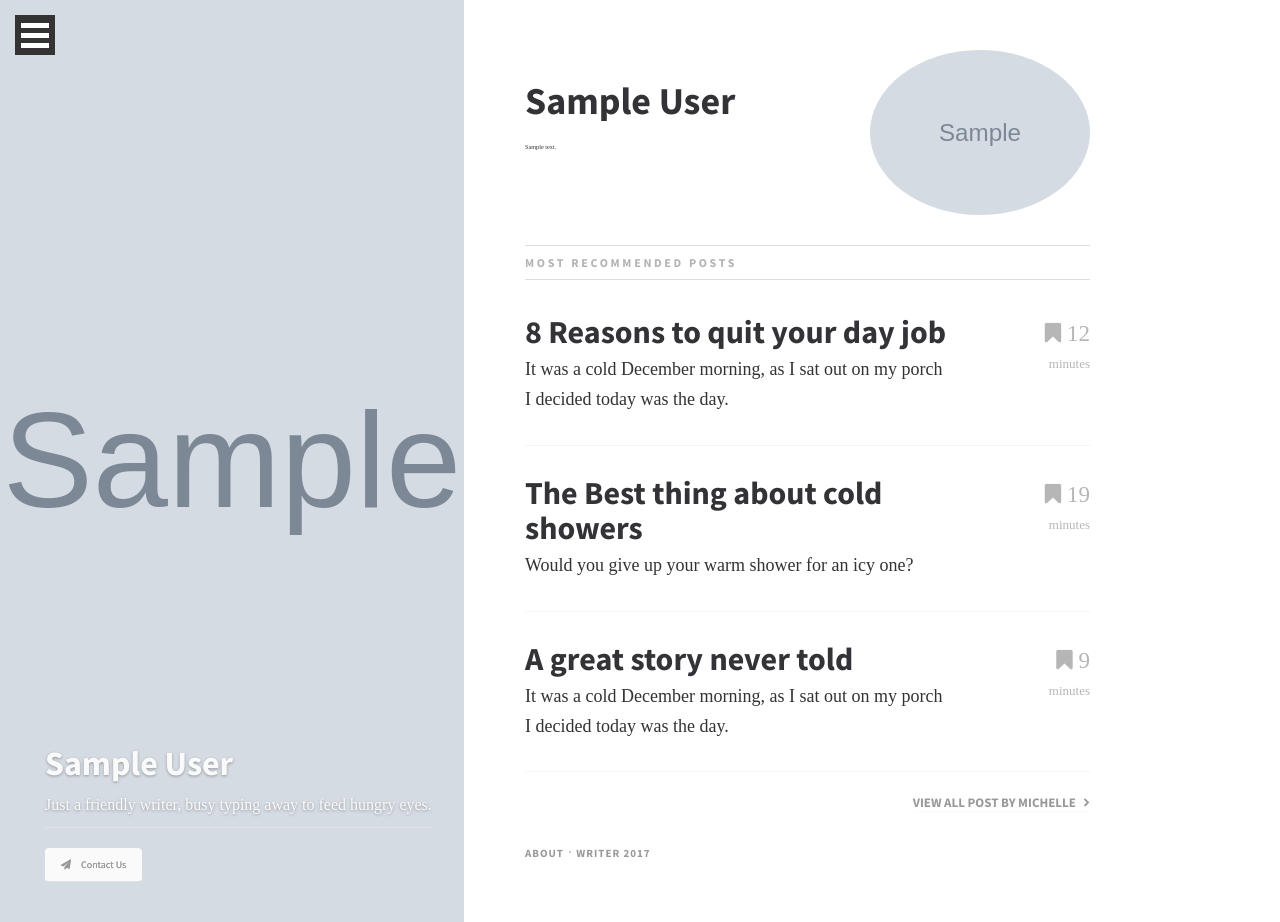
After one commit to LigorioSalgado/TCHLX, a Django app: template techlinx/templates/blog/autores/perfil.html in a window 1280 px wide. The commit adds this page. Run offline with Django 3.2, Linux system fonts and the light colour scheme; tables that the repository leaves empty hold one stand-in row (values such as "Sample post"); the template is opened without the code that fills it: values that come from a table or form of the project are taken from there, most other values are stand-ins (such as "Sample title", 1, 10 or a date in 2020); grey boxes marked "Sample" are stand-in pictures; parts of the project's set-up code (start-up, migrations or seed data) failed here and were passed over; some libraries are stand-ins or nearby versions; some web fonts are replaced.

Commit message:
Primera etapa de perfil

```diff
--- /dev/null
+++ b/techlinx/Staff/urls.py
@@ -0,0 +1,9 @@
+from django.conf.urls import url
+from django.contrib import admin
+from .views import autor
+
+
+urlpatterns = [
+    url(r'^(?P<slug>[\w-]+)/$', autor,name="detail"),
+
+]
--- /dev/null
+++ b/techlinx/templates/blog/autores/base.html
@@ -0,0 +1,53 @@
+{% load static %}
+<!DOCTYPE html>
+<html class="no-js">
+    <head>
+        <meta charset="utf-8">
+        <meta http-equiv="X-UA-Compatible" content="IE=edge,chrome=1">
+        <title>{% block title %}{% endblock title %}</title>
+        <meta name="description" content="">
+        <meta name="viewport" content="width=device-width">
+
+        <link rel="stylesheet" href="{% static 'css/bootstrap.min.css' %}">
+        <link rel="stylesheet" href="{% static 'css/font-awesome.min.css' %}">
+        <link rel="stylesheet" href="{% static 'css/main.css' %}">
+
+        <!--[if lt IE 9]>
+            <script src="/js/vendor/html5shiv.min.js"></script>
+        <![endif]-->
+
+        <script src="{% static 'js/vendor/modernizr.custom.32229-2.8-respondjs-1-4-2.js' %}"></script>
+    </head>
+    <body >
+        <!-- if the user has javascript disabled they can still use the menu -->
+        <noscript>
+            <div class="no-js-menu">
+                <ul>
+                    <li><i class="fa fa-home"></i><a href="index.html">Home</a></li>
+                    <li><i class="fa fa-user"></i><a href="author.html">John Smith</a></li>
+                    <li><i class="fa fa-anchor"></i><a href="page.html">About</a></li>
+                    <li><i class="fa fa-star"></i><a href="favorites.html">Favorites</a></li>
+                    <li><i class="fa fa-paper-plane"></i><a href="contact.html">Contact</a></li>
+                    <li><i class="fa fa-file"></i><a href="post.html">Post Page</a></li>
+                    <li><i class="fa fa-file"></i><a href="post-sidebar.html">Post with Sidebar</a></li>
+                    <li><i class="fa fa-home"></i><a href="alt-home.html">Alternate Home</a></li>
+                    <li><i class="fa fa-image"></i><a href="category.html">Category Page</a></li>
+                </ul>
+            </div>
+        </noscript>
+        <!-- end no script -->
+
+       {% block content %}
+
+       {% endblock content %}
+
+        <script src="//ajax.googleapis.com/ajax/libs/jquery/1.11.2/jquery.min.js"></script>
+        <script>window.jQuery || document.write('<script src="js/vendor/jquery-1.11.2.min.js"><\/script>')</script>
+        <script src="{% static 'js/vendor/jquery.jpanelmenu.min.js' %}"></script>
+        <script src="{% static 'js/vendor/bootstrap.min.js' %}"></script>
+        <script src="{% static 'js/vendor/fastclick.min.js' %}"></script>
+
+
+        <script src="{% static 'js/main.js' %}"></script>
+    </body>
+</html>
--- /dev/null
+++ b/techlinx/templates/blog/autores/perfil.html
@@ -0,0 +1,131 @@
+{% extends "blog/autores/base.html" %}
+{% load static %}
+{% block title %}Autor{% endblock title %}
+
+{% block content %}
+<main class="container left-container">
+    <div class="row">
+
+        <div id="menu-target">
+            <ul>
+                <li><i class="fa fa-home"></i><a href="index.html">Home</a></li>
+                <li><i class="fa fa-user"></i><a href="author.html">John Smith</a></li>
+                <li><i class="fa fa-anchor"></i><a href="page.html">About</a></li>
+                <li><i class="fa fa-star"></i><a href="favorites.html">Favorites</a></li>
+                <li><i class="fa fa-paper-plane"></i><a href="contact.html">Contact</a></li>
+            </ul>
+            <hr>
+            <ul>
+                <li><i class="fa fa-file"></i><a href="post.html">Post Page</a></li>
+                <li><i class="fa fa-file"></i><a href="post-sidebar.html">Post with Sidebar</a></li>
+                <li><i class="fa fa-home"></i><a href="alt-home.html">Alternate Home</a></li>
+                <li><i class="fa fa-image"></i><a href="category.html">Category Page</a></li>
+            </ul>
+        </div>
+
+
+        <section class="sidebar col-lg-5 col-12" style="background-image: url({{ image  }})">
+
+            <span class="menu-trigger animated fadeInDown">
+                <span class="bar"></span>
+                <span class="bar"></span>
+                <span class="bar"></span>
+            </span>
+
+            <div class="site-info">
+                <div class="primary-info">
+                <h1>{{autor.user.first_name}} {{autor.user.last_name}}</h1>
+                    <p>Just a friendly writer, busy typing away to feed hungry eyes. </p>
+                </div>
+                <div class="secondary-info">
+
+                    <p><a class="btn btn-default" href="contact.html"><i class="fa fa-paper-plane"></i>Contact Us</a>
+                </div>
+            </div>
+
+        </section>
+
+        <div class="col-lg-7 col-12 ml-auto main-content">
+
+            <div class="author-bio">
+
+                <img src="{{autor.imagen.url}}">
+
+                <div class="author-bio__info">
+                    <h1>{{autor.user.first_name}} {{autor.user.last_name}}</h1>
+                    {{autor.biografia}}
+                </div>
+            </div>
+            <p>
+
+            <h2 class="favorites">Most recommended posts</h2>
+
+            <div class="posts-block animated fadeIn ">
+
+                <article class="post author-page">
+                    <div class="post-preview col-10 col-sm-9  no-gutter">
+                        <h2><a href="post.html">8 Reasons to quit your day job</a></h2>
+
+                        <p>It was a cold December morning, as I sat out on my porch I decided today was the day. </p>
+
+                    </div>
+
+                    <div class="col-sm-3 col-md-2 ml-auto hidden-sm hidden-xs no-gutter">
+                        <p class="meta author-page">
+                            <span class="time"><i class="fa fa-bookmark"></i> 12</span>
+                            <span class="min">minutes</span>
+                        </p>
+                    </div>
+                </article>
+
+                <article class="post author-page">
+                    <div class="post-preview col-10 col-sm-9  no-gutter">
+                        <h2><a href="post.html">The Best thing about cold showers</a></h2>
+
+                        <p>Would you give up your warm shower for an icy one? </p>
+
+                    </div>
+
+                    <div class="col-sm-3 col-md-2 ml-auto hidden-sm hidden-xs no-gutter">
+                        <p class="meta author-page">
+                            <span class="time"><i class="fa fa-bookmark"></i> 19</span>
+                            <span class="min">minutes</span>
+                        </p>
+                    </div>
+                </article>
+
+                <article class="post author-page">
+                    <div class="post-preview col-10 col-sm-9  no-gutter">
+                        <h2><a href="post.html">A great story never told</a></h2>
+
+                        <p>It was a cold December morning, as I sat out on my porch I decided today was the day. </p>
+
+                    </div>
+
+                    <div class="col-sm-3 col-md-2 ml-auto hidden-sm hidden-xs no-gutter">
+                        <p class="meta author-page">
+                            <span class="time"><i class="fa fa-bookmark"></i> 9</span>
+                            <span class="min">minutes</span>
+                        </p>
+                    </div>
+                </article>
+
+                <div class="view-all-by-author">
+                    <a href="index.html">View All Post by Michelle <i class="fa fa-chevron-right"></i></a>
+                </div>
+            </div>
+
+            <footer class="split-footer">
+                <a href="page.html">About</a>
+                <i class="link-spacer"></i>
+                <a href="page.html">Writer 2017</a>
+            </footer>
+        </div><!-- main content -->
+    </div> <!--/row -->
+
+</main> <!-- /container -->
+
+
+
+
+{% endblock content %}
--- a/techlinx/templates/blog/index.html
+++ b/techlinx/templates/blog/index.html
@@ -62,7 +62,7 @@
                         <p>{{post.contenido |truncatechars:120 | striptags}} </p>
 
                         <p class="meta">
-                            <a href="author.html">{{post.autor.user.first_name}} {{post.autor.user.last_name}} </a> en
+                            <a href="{{post.autor.get_absolute_url}}">{{post.autor.user.first_name}} {{post.autor.user.last_name}} </a> en
                             <a href="category.html">{{post.categoria.nombre}}</a> <i class="link-spacer"></i> <i class="fa fa-bookmark"></i> {{post.tiempo_estimado}} minuto(s) de lectura
                         </p>
                     </div>
--- a/techlinx/urls.py
+++ b/techlinx/urls.py
@@ -23,6 +23,7 @@ urlpatterns = [
     url(r'^admin/', admin.site.urls),
     url(r'^jet/', include('jet.urls', 'jet')),  # Django JET URLS
     url(r'^', include("techlinx.Blog.urls",namespace="blog") ),
+    url(r'^autor/', include("techlinx.Staff.urls",namespace="autores") ),
     url(r'^summernote/', include('django_summernote.urls')),
 ]
 if settings.DEBUG:
```
Also changed, not shown: techlinx/Staff/views.py (+8 -2 lines).
